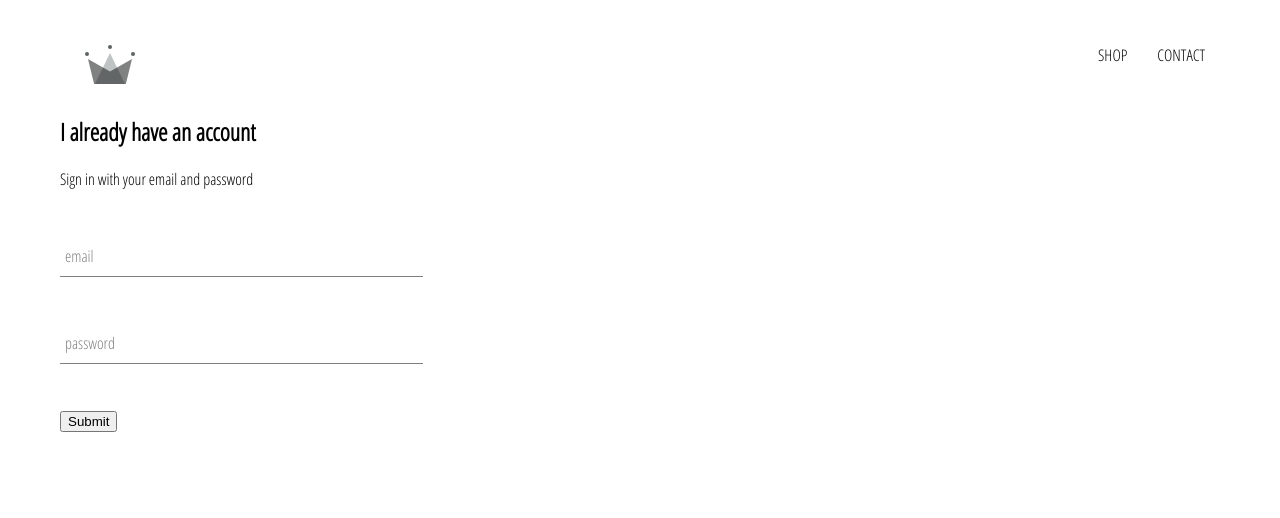
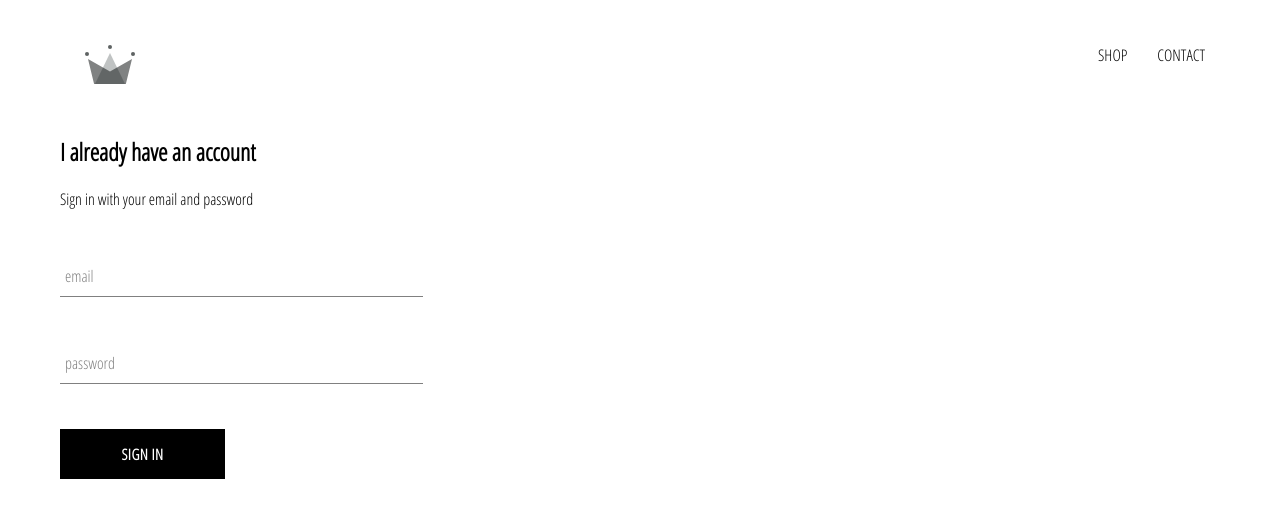
Before and after one commit to jstone18/crown-clothing-ecommerce, a React (Create React App) app: page /signin in a window 1280 px wide. Shown: the top 518 px of the page. Built offline with nearby package versions, Linux system fonts and the light colour scheme.

Commit message:
Create custom button component and add into sign in form

```diff
--- /dev/null
+++ b/src/components/custom-button/CustomButton.js
@@ -0,0 +1,12 @@
+import React from "react";
+import "./customButton.scss";
+
+const CustomButton = ({ children, ...otherProps }) => {
+	return (
+		<button className="custom-button" {...otherProps}>
+			{children}
+		</button>
+	);
+};
+
+export default CustomButton;
--- /dev/null
+++ b/src/components/custom-button/customButton.scss
@@ -0,0 +1,22 @@
+.custom-button {
+	min-width: 165px;
+	width: auto;
+	height: 50px;
+	letter-spacing: 0.5px;
+	line-height: 50px;
+	padding: 0 35px 0 35px;
+	font-size: 15px;
+	background-color: black;
+	color: white;
+	text-transform: uppercase;
+	font-family: "Open Sans Condensed";
+	font-weight: bolder;
+	border: none;
+	cursor: pointer;
+
+	&:hover {
+		background-color: white;
+		color: black;
+		border: 1px solid black;
+	}
+}
--- a/src/components/sign-in/SignIn.js
+++ b/src/components/sign-in/SignIn.js
@@ -1,6 +1,7 @@
 import React, { Component } from "react";
 import FormInput from "../form-input/FormInput";
 import "./signIn.scss";
+import CustomButton from "../custom-button/CustomButton";
 
 export default class SignIn extends Component {
 	constructor() {
@@ -47,7 +48,7 @@
 						label="password"
 					/>
 
-					<input type="submit" value="Submit" />
+					<CustomButton type="submit">Sign In</CustomButton>
 				</form>
 			</div>
 		);
--- a/src/components/sign-in/signIn.scss
+++ b/src/components/sign-in/signIn.scss
@@ -1,3 +1,9 @@
 .sign-in {
 	width: 30%;
+	display: flex;
+	flex-direction: column;
+
+	.title {
+		margin: 10px 0;
+	}
 }
```
